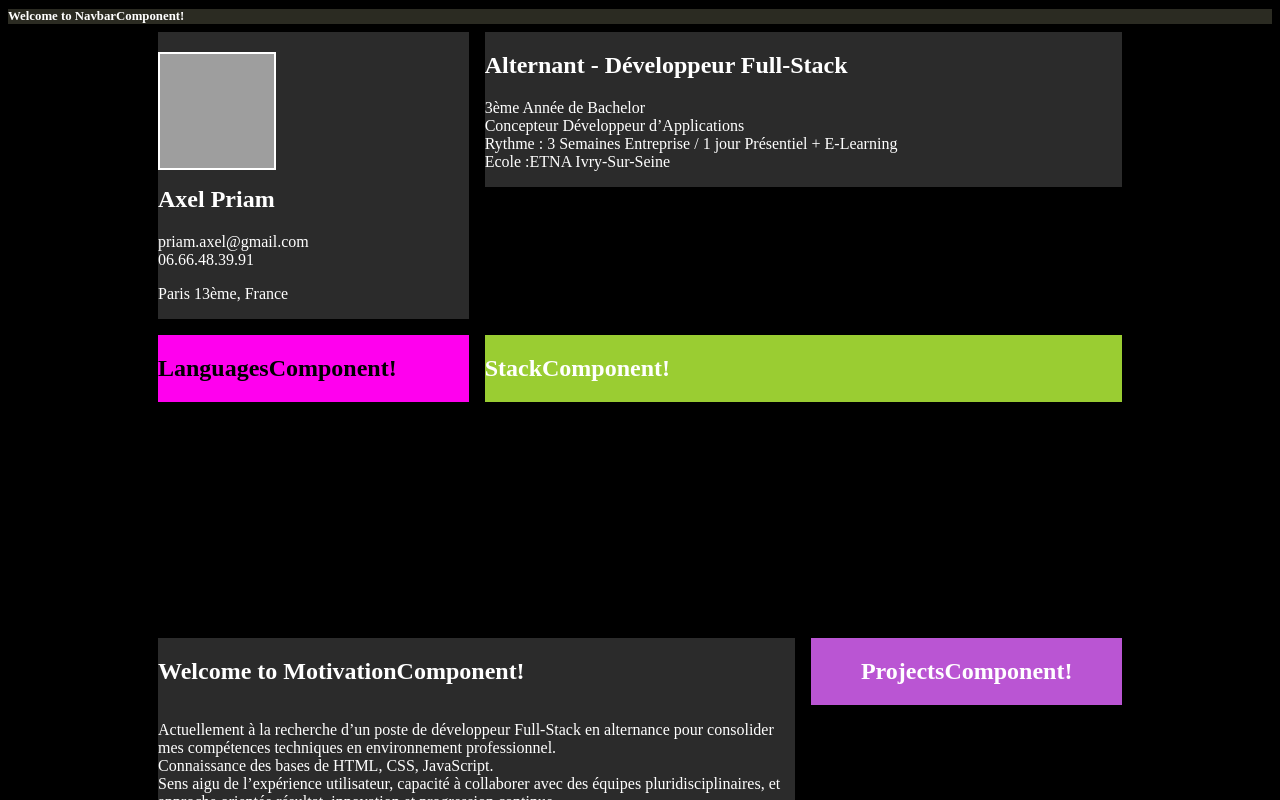
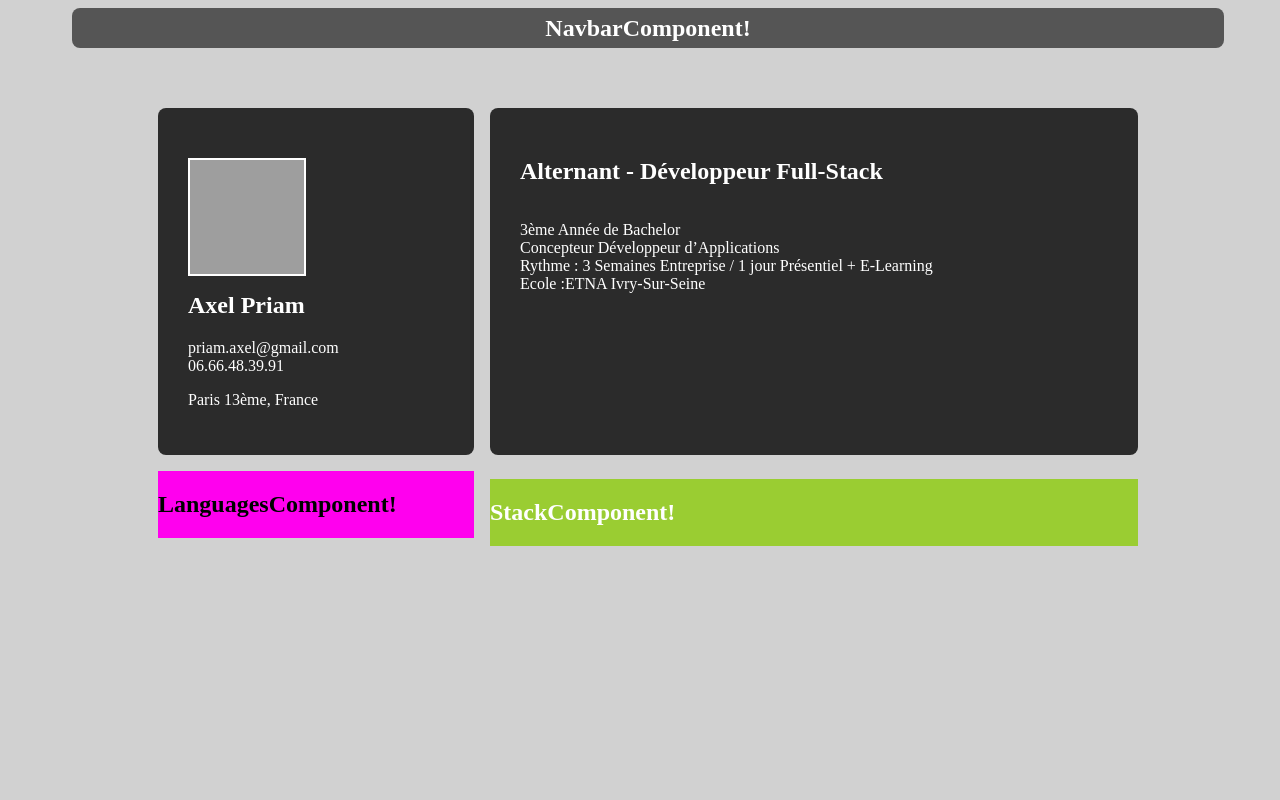
Before and after one commit to Arkhroonos/khroonos.com, a React (Vite) app: page / in a window 1280 px wide. Shown: the top 800 px of the page. Built offline with nearby package versions, Linux system fonts and the light colour scheme; grey boxes are pictures that could not be loaded.

Commit message:
Fixed Nav Bar & Created First Global Styles

```diff
--- a/src/app/APPRENTICESHIP/apprenticeship.component.module.scss
+++ b/src/app/APPRENTICESHIP/apprenticeship.component.module.scss
@@ -6,12 +6,17 @@
  * }
 */
 .container {
-  display: flex;
-  flex-direction: column;
-  justify-content: start;
+  background-color: var(--background-color);
+  border-radius: var(--base-radius);
+  height: 100%;
 
-  background-color: #2b2b2b;
-
+  .content-wrapper {
+    display: flex;
+    flex-direction: column;
+    justify-content: center;
+    align-items: start;
+    padding: 30px 30px;
+  }
   p {
     color: #fff;
   }
--- a/src/app/APPRENTICESHIP/apprenticeship.component.tsx
+++ b/src/app/APPRENTICESHIP/apprenticeship.component.tsx
@@ -3,7 +3,7 @@ import styles from './apprenticeship.component.module.scss';
 export function ApprenticeshipComponent() {
   return (
     <div className={styles['container']}>
-      <div className={styles['content']}>
+      <div className={styles['content-wrapper']}>
         <h1>Alternant - Développeur Full-Stack</h1>
         <p>
           3ème Année de Bachelor
--- a/src/app/INFOS/infos.component.module.scss
+++ b/src/app/INFOS/infos.component.module.scss
@@ -7,11 +7,17 @@
 */
 
 .container {
-  display: flex;
-  flex-direction: column;
-  justify-content: center;
-  align-items: start;
-  background-color: #2b2b2b;
+  background-color: var(--background-color);
+  border-radius: var(--base-radius);
+  height: 100%;
+
+  .content-wrapper {
+    display: flex;
+    flex-direction: column;
+    justify-content: center;
+    align-items: start;
+    padding: 30px 30px;
+  }
 
   .photowrapper {
     margin-top: 20px;
--- a/src/app/INFOS/infos.component.tsx
+++ b/src/app/INFOS/infos.component.tsx
@@ -3,6 +3,7 @@ import styles from './infos.component.module.scss';
 export function InfosComponent() {
   return (
     <div className={styles['container']}>
+      <div className={styles['content-wrapper']}>
         <div className={styles['photowrapper']}>
           <img
             className={styles['photo']}
@@ -27,6 +28,7 @@ export function InfosComponent() {
           <p className="city">Paris 13ème, France</p>
         </div>
       </div>
+    </div>
   );
 }
 
--- a/src/app/NAVBAR/navbar.component.module.scss
+++ b/src/app/NAVBAR/navbar.component.module.scss
@@ -1,8 +1,14 @@
 .container {
-  background-color: #2b2b22;
+  background-color: var(--primary-color);
+  height: 40px;
+  width: 100%;
+  display: flex;
+  align-items: center;
+  justify-content: center;
+  border-radius: 8px 8px;
 
   h1 {
-    color: #ffffff;
-    font-size: 0.8rem;
+    color: var(--text-color);
+    font-size: 1.5rem;
   }
 }
--- a/src/app/NAVBAR/navbar.component.tsx
+++ b/src/app/NAVBAR/navbar.component.tsx
@@ -3,7 +3,7 @@ import styles from './navbar.component.module.scss';
 export function NavbarComponent() {
   return (
     <div className={styles['container']}>
-      <h1>Welcome to NavbarComponent!</h1>
+      <h1>NavbarComponent!</h1>
     </div>
   );
 }
--- a/src/app/app.module.scss
+++ b/src/app/app.module.scss
@@ -1,7 +1,23 @@
-/* Your styles goes here. */
-:root {
+main {
+  display: flex;
+  flex-direction: column;
+  width: 100vw;
   box-sizing: border-box;
+
+  /**
+  *NavBar Layout & Parameters
+  */
+  .app-header {
+    position: fixed;
+    height: 100%;
+    width: 90%;
+    align-self: center;
   }
+
+  /**
+  * Grid Settings
+  */
+
   .app-container {
     display: grid;
     grid-template-columns: repeat(3, 1fr); // 3 equal columns
@@ -14,16 +30,11 @@
       'experience experience hobbies';
     gap: 1rem;
     padding: 0 150px;
-}
+    margin-top: 100px;
 
-/**
- *Grid layout for the components
+    /*
+    **Grid layout for the components
     */
-
-.navbar {
-  height: 100%;
-  width: 100%;
-}
 
     .infos {
       grid-area: infos;
@@ -40,6 +51,7 @@
     .stack {
       grid-area: stack;
       height: 100%;
+      margin: var(--grid-margin);
     }
 
     .languages {
@@ -81,6 +93,9 @@
       height: 100%;
       width: 100%;
     }
+  }
+}
+
 h1 {
   font-size: 1.5rem;
   color: #fff;
--- a/src/app/app.tsx
+++ b/src/app/app.tsx
@@ -17,9 +17,10 @@ import HobbiesComponent from './HOBBIES/hobbies.component';
 export function App() {
   return (
     <main>
-      <div className={styles.navbar}>
+      <section className={styles['app-header']}>
         <NavbarComponent />
-      </div>
+      </section>
+
       <section className={styles['app-container']}>
         <div className={styles.infos}>
           <InfosComponent />
--- a/src/main.tsx
+++ b/src/main.tsx
@@ -2,6 +2,7 @@ import { StrictMode } from 'react';
 import { BrowserRouter } from 'react-router-dom';
 import * as ReactDOM from 'react-dom/client';
 import App from './app/app';
+import './styles.scss';
 
 const root = ReactDOM.createRoot(
   document.getElementById('root') as HTMLElement
--- a/src/styles.scss
+++ b/src/styles.scss
@@ -1,4 +1,15 @@
 /* You can add global styles to this file, and also import other style files */
 :root {
-  background-color: black;
+  background-color: rgb(209, 209, 209);
+  /* Couleurs principales */
+  --primary-color: #2b2b2bbf;
+  --secondary-color: #f39c12;
+  --background-color: #2b2b2b;
+  --text-color: #ffffff;
+  box-sizing: border-box;
+
+  /*Global Design*/
+  --base-radius: 8px 8px 8px 8px;
+  --general-padding: 30px;
+  --grid-margin: 8px 0 8px 0;
 }
```
Lines whose indentation alone changed are shown as unchanged.
